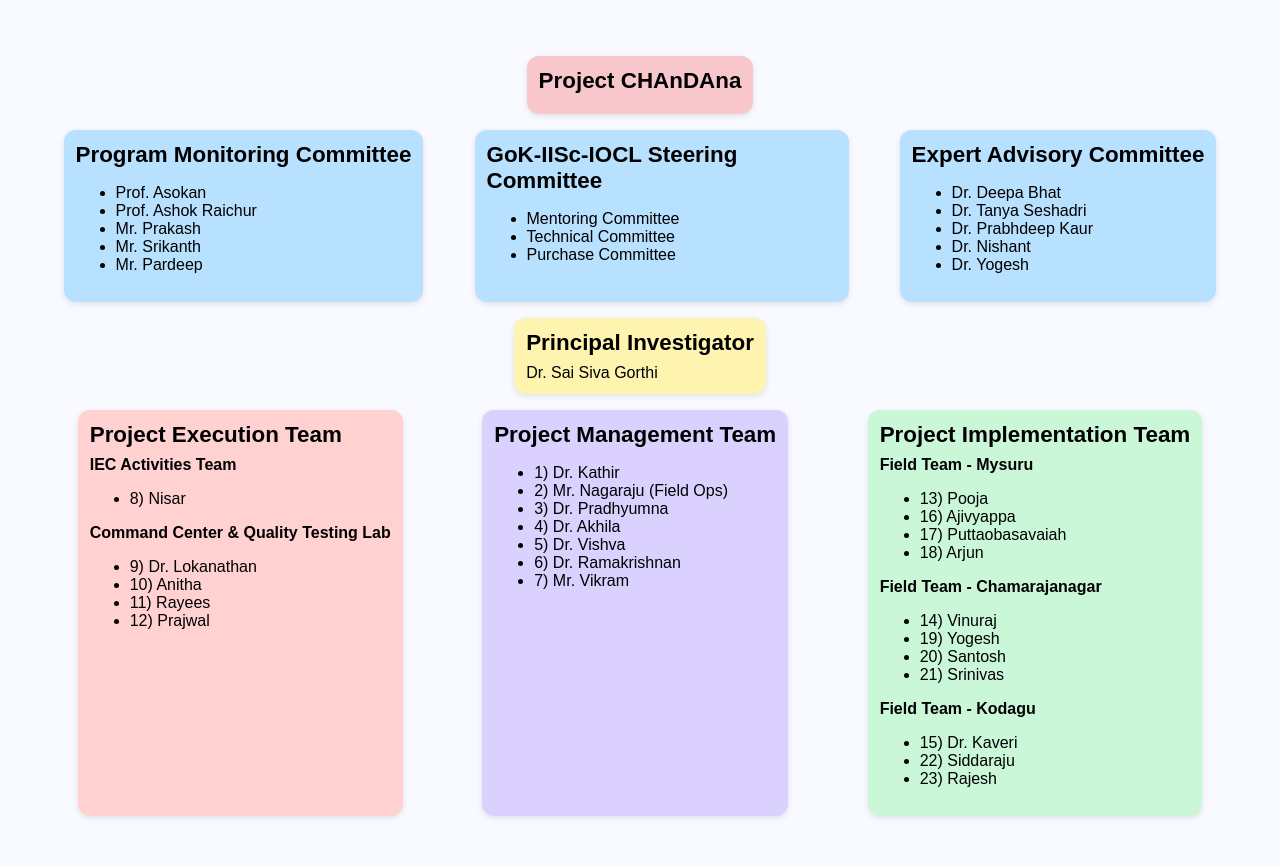
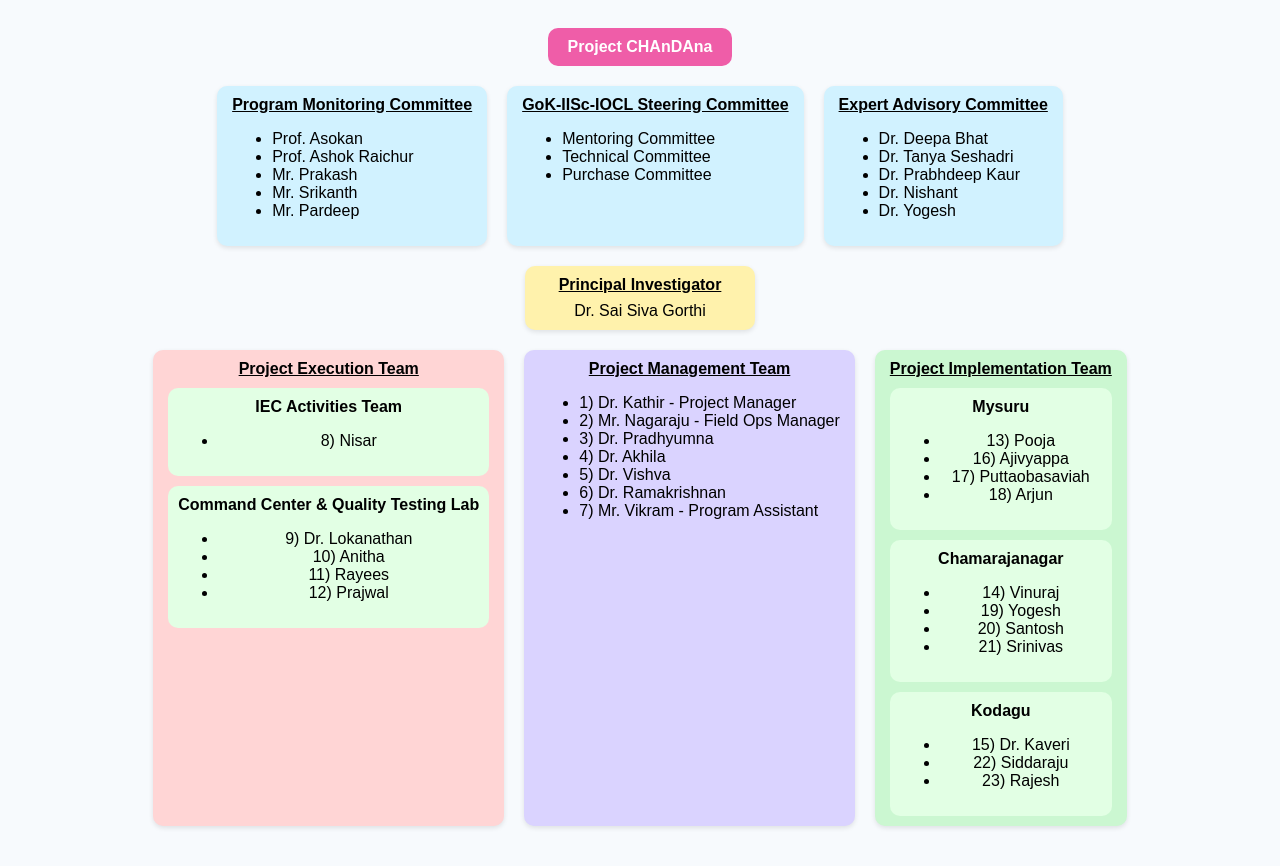
Before and after one commit to Chandana-hue-dot/team, a plain HTML site: page index.html in a window 1280 px wide. Drawn offline with Linux system fonts and the light colour scheme.

Commit message:
index.html

```diff
--- a/index.html
+++ b/index.html
@@ -3,55 +3,74 @@
 <head>
   <meta charset="UTF-8" />
   <meta name="viewport" content="width=device-width, initial-scale=1.0" />
-  <title>Project CHAnDAna Structure</title>
+  <title>Project CHAnDAna</title>
   <style>
     body {
       font-family: Arial, sans-serif;
-      background-color: #f8faff;
+      background: #f7fafd;
+      padding: 20px;
+      display: flex;
+      flex-direction: column;
+      align-items: center;
+    }
+
+    .title {
+      background-color: #ef5da8;
+      color: white;
+      font-weight: bold;
+      padding: 10px 20px;
+      border-radius: 10px;
+      margin-bottom: 20px;
+    }
+
+    .row {
+      display: flex;
+      gap: 20px;
+      justify-content: center;
+      margin-bottom: 20px;
+      flex-wrap: wrap;
+    }
+
+    .box {
+      border-radius: 10px;
+      padding: 10px 15px;
+      min-width: 200px;
       text-align: center;
-      padding: 40px;
+      box-shadow: 0 2px 5px rgba(0,0,0,0.1);
     }
-    .box {
-      border-radius: 12px;
-      padding: 12px;
-      margin: 8px auto;
-      display: inline-block;
-      text-align: left;
-      max-width: 350px;
-      box-shadow: 0 2px 6px rgba(0, 0, 0, 0.1);
-    }
-    .title {
-      font-size: 1.4em;
+
+    .blue { background: #d1f2ff; }
+    .green { background: #cbf7d1; }
+    .pink { background: #ffd5d5; }
+    .yellow { background: #fff2ac; }
+    .purple { background: #dad3ff; }
+
+    .section-title {
       font-weight: bold;
       margin-bottom: 8px;
+      text-decoration: underline;
     }
-    .pink { background-color: #f8c7cc; }
-    .blue { background-color: #b8e0ff; }
-    .yellow { background-color: #fff3b0; }
-    .red { background-color: #ffd1d1; }
-    .purple { background-color: #dad1ff; }
-    .green { background-color: #cbf7d9; }
-    .lightgreen { background-color: #dcffe3; }
-    .container {
-      display: flex;
-      justify-content: center;
-      flex-wrap: wrap;
-      gap: 20px;
+
+    .members {
+      text-align: left;
+      margin-top: 5px;
     }
-    .sub-title {
-      font-weight: bold;
-      margin: 6px 0 3px;
+
+    .sub-group {
+      background: #e2ffe4;
+      border-radius: 10px;
+      margin-top: 10px;
+      padding: 10px;
     }
   </style>
 </head>
 <body>
-  <div class="box pink">
   <div class="title">Project CHAnDAna</div>
-  </div>
 
-  <div class="container">
+  <div class="row">
     <div class="box blue">
-      <div class="title">Program Monitoring Committee</div>
+      <div class="section-title">Program Monitoring Committee</div>
+      <div class="members">
         <ul>
           <li>Prof. Asokan</li>
           <li>Prof. Ashok Raichur</li>
@@ -60,18 +79,20 @@
           <li>Mr. Pardeep</li>
         </ul>
       </div>
-
+    </div>
     <div class="box blue">
-      <div class="title">GoK-IISc-IOCL Steering Committee</div>
+      <div class="section-title">GoK-IISc-IOCL Steering Committee</div>
+      <div class="members">
         <ul>
           <li>Mentoring Committee</li>
           <li>Technical Committee</li>
           <li>Purchase Committee</li>
         </ul>
       </div>
-
+    </div>
     <div class="box blue">
-      <div class="title">Expert Advisory Committee</div>
+      <div class="section-title">Expert Advisory Committee</div>
+      <div class="members">
         <ul>
           <li>Dr. Deepa Bhat</li>
           <li>Dr. Tanya Seshadri</li>
@@ -81,18 +102,26 @@
         </ul>
       </div>
     </div>
+  </div>
 
+  <div class="row">
     <div class="box yellow">
-    <div class="title">Principal Investigator</div>
+      <div class="section-title">Principal Investigator</div>
       Dr. Sai Siva Gorthi
     </div>
+  </div>
 
-  <div class="container">
-    <div class="box red">
-      <div class="title">Project Execution Team</div>
-      <div class="sub-title">IEC Activities Team</div>
-      <ul><li>8) Nisar</li></ul>
-      <div class="sub-title">Command Center & Quality Testing Lab</div>
+  <div class="row">
+    <div class="box pink">
+      <div class="section-title">Project Execution Team</div>
+      <div class="sub-group">
+        <strong>IEC Activities Team</strong>
+        <ul>
+          <li>8) Nisar</li>
+        </ul>
+      </div>
+      <div class="sub-group">
+        <strong>Command Center & Quality Testing Lab</strong>
         <ul>
           <li>9) Dr. Lokanathan</li>
           <li>10) Anitha</li>
@@ -100,37 +129,45 @@
           <li>12) Prajwal</li>
         </ul>
       </div>
+    </div>
 
     <div class="box purple">
-      <div class="title">Project Management Team</div>
+      <div class="section-title">Project Management Team</div>
+      <div class="members">
         <ul>
-        <li>1) Dr. Kathir</li>
-        <li>2) Mr. Nagaraju (Field Ops)</li>
+          <li>1) Dr. Kathir - Project Manager</li>
+          <li>2) Mr. Nagaraju - Field Ops Manager</li>
           <li>3) Dr. Pradhyumna</li>
           <li>4) Dr. Akhila</li>
           <li>5) Dr. Vishva</li>
           <li>6) Dr. Ramakrishnan</li>
-        <li>7) Mr. Vikram</li>
+          <li>7) Mr. Vikram - Program Assistant</li>
         </ul>
+      </div>
     </div>
 
     <div class="box green">
-      <div class="title">Project Implementation Team</div>
-      <div class="sub-title">Field Team - Mysuru</div>
+      <div class="section-title">Project Implementation Team</div>
+      <div class="sub-group">
+        <strong>Mysuru</strong>
         <ul>
           <li>13) Pooja</li>
           <li>16) Ajivyappa</li>
-        <li>17) Puttaobasavaiah</li>
+          <li>17) Puttaobasaviah</li>
           <li>18) Arjun</li>
         </ul>
-      <div class="sub-title">Field Team - Chamarajanagar</div>
+      </div>
+      <div class="sub-group">
+        <strong>Chamarajanagar</strong>
         <ul>
           <li>14) Vinuraj</li>
           <li>19) Yogesh</li>
           <li>20) Santosh</li>
           <li>21) Srinivas</li>
         </ul>
-      <div class="sub-title">Field Team - Kodagu</div>
+      </div>
+      <div class="sub-group">
+        <strong>Kodagu</strong>
         <ul>
           <li>15) Dr. Kaveri</li>
           <li>22) Siddaraju</li>
@@ -138,5 +175,6 @@
         </ul>
       </div>
     </div>
+  </div>
 </body>
 </html>
```
Lines whose indentation alone changed are shown as unchanged.
